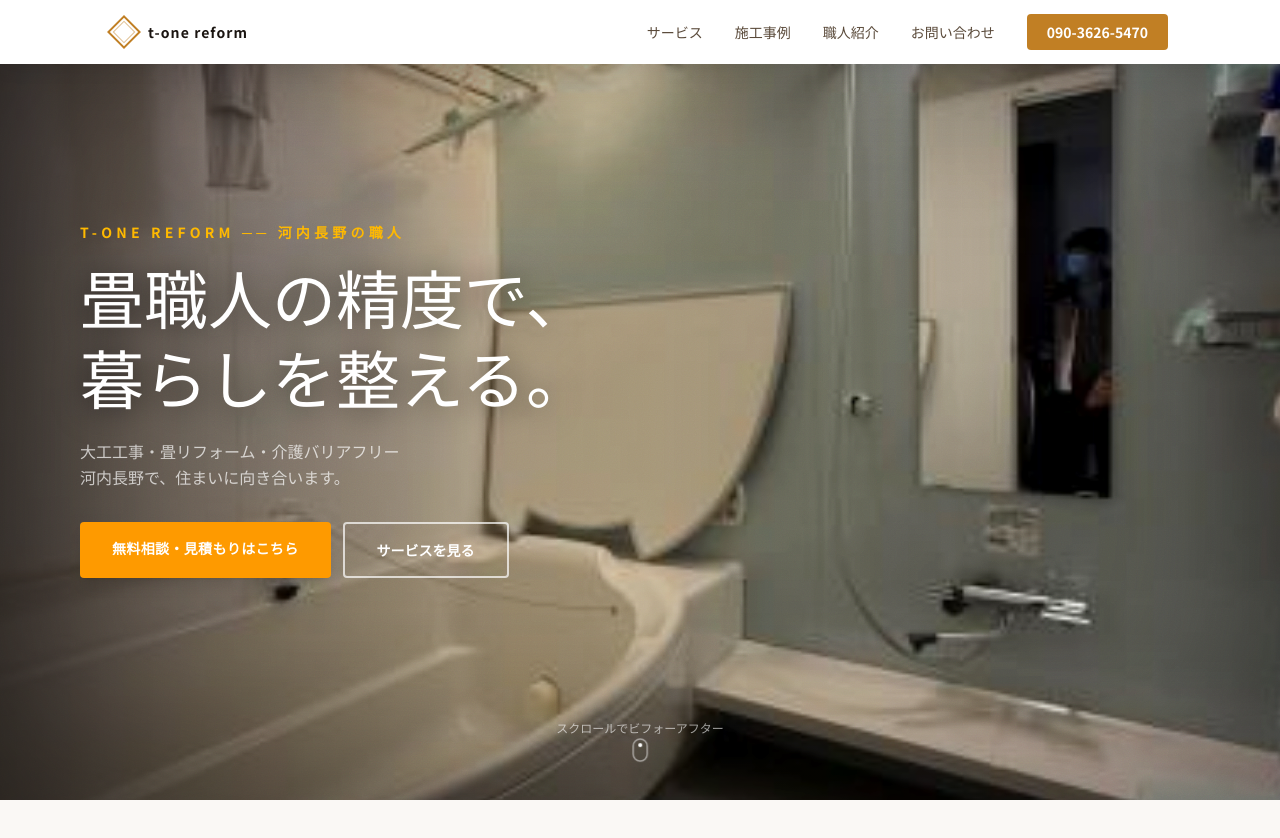
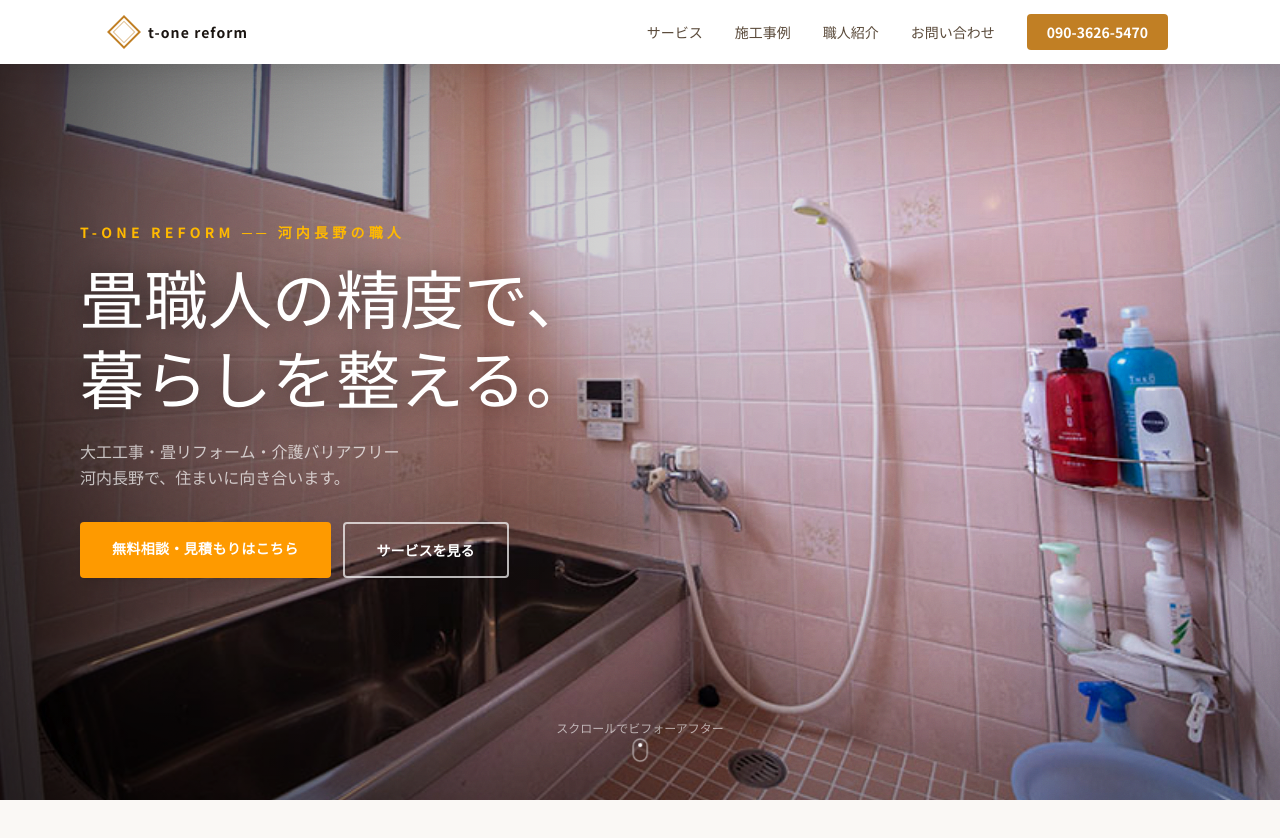
Before and after one commit to toneai0717-bit/t-one-reform, a Next.js app: page / in a window 1280 px wide. Shown: the top 838 px of the page. Built offline with nearby package versions, Linux system fonts and the light colour scheme.

Commit message:
fix: Hero画像をBarhroom-before_image2 / after_image1に差し替え

```diff
--- a/app/page.tsx
+++ b/app/page.tsx
@@ -58,7 +58,7 @@ const CERTS = [
 
 // Hero ビフォーアフター写真
 const HERO_REVEAL = {
-  before: "/images/Barhroom-before_image1.jpeg",
+  before: "/images/Barhroom-before_image2.jpeg",
   after:  "/images/Barhroom-after_image1.jpeg",
 } as const;
 
```
